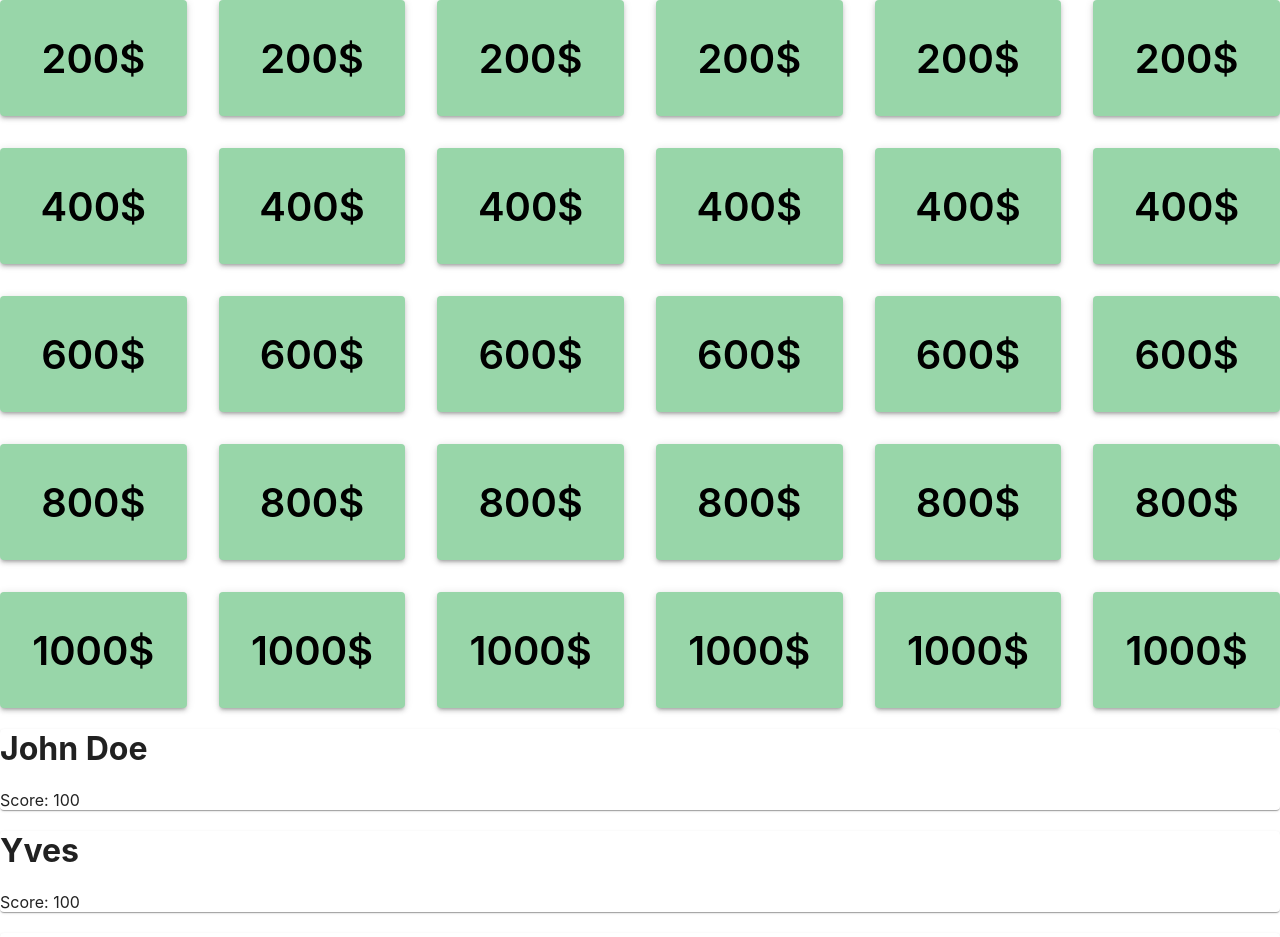
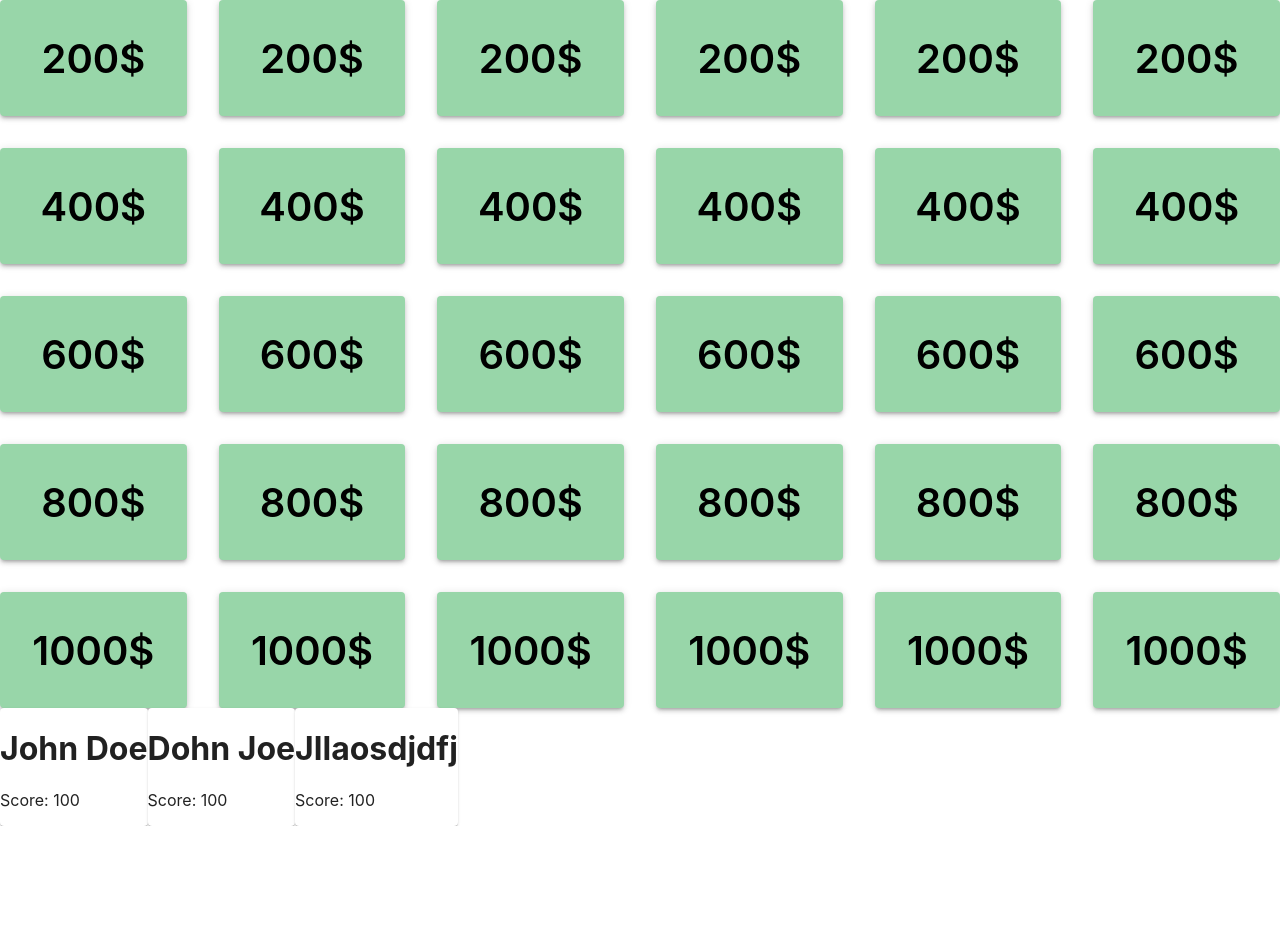
Before and after one commit to Almgandh1/jeopardy, a React (Create React App) app in the folder jeopardy/: page / in a window 1280 px wide. Shown: the top 937 px of the page. After the commit the page ends 826 px from the top, so only its background shows below. Built offline with nearby package versions, Linux system fonts and the light colour scheme.

Commit message:
quick update

```diff
--- a/jeopardy/src/components/pages/MainPage.tsx
+++ b/jeopardy/src/components/pages/MainPage.tsx
@@ -1,4 +1,4 @@
-import { Box, Card } from '@mui/material'
+import { Box, Card, Grid } from '@mui/material'
 import MainCard from "../organisms/MainCard"
 import React from 'react'
 import UserCard from '../organisms/UserCard'
@@ -6,10 +6,14 @@ import UserCard from '../organisms/UserCard'
 const MainPage = () => {
   return (
       <Box>
-            <MainCard />
-            <UserCard title="John Doe" score={100}/>
-            <UserCard title="Yves" score={100}/>
-            <UserCard title="Jllaosdjdfj" score={100}/>
+        <MainCard />
+          <Box style={{ display: 'flex', flexDirection: 'row' }}>
+
+            <UserCard title="John Doe" score={100} />
+            <UserCard title="Dohn Joe" score={100} />
+            <UserCard title="Jllaosdjdfj" score={100} />
+          </Box>
+
       </Box>
   )
 }
```
